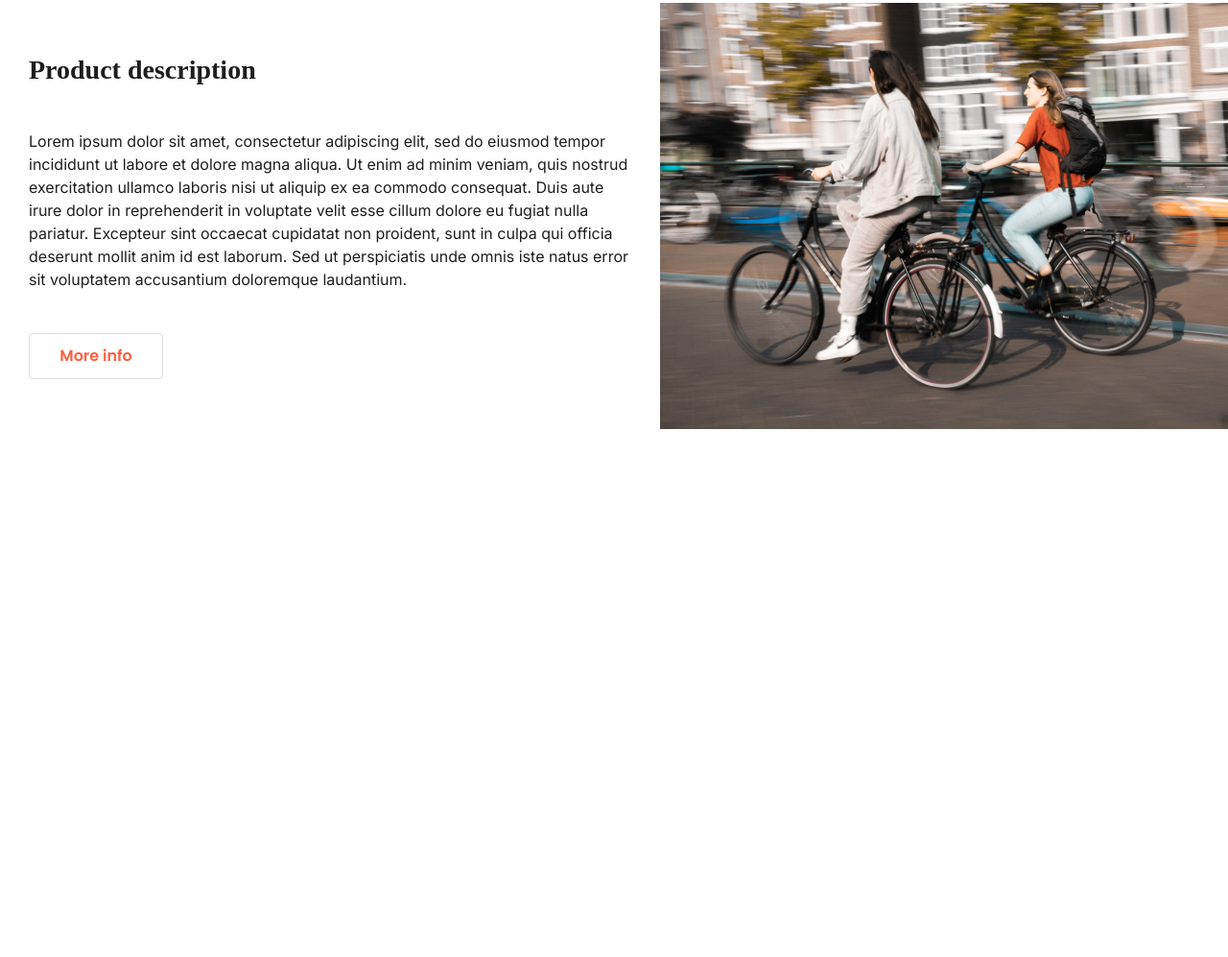
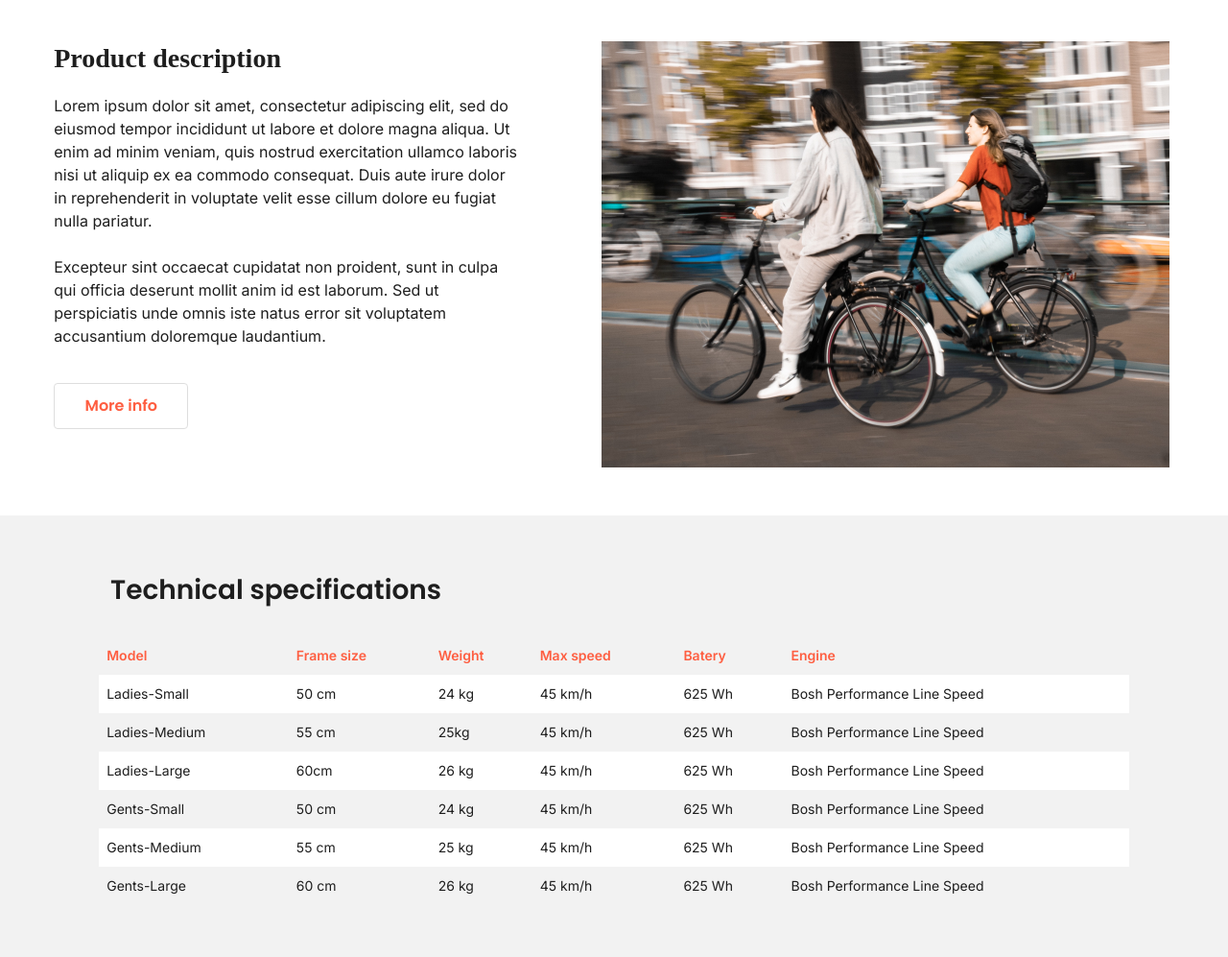
Before and after one commit to ervinkacar1991/enigmaTry-frontend-task, a website: page index.html in a window 1280 px wide. Shown: the part 817-1814 px from the top of the page at 96% size. Before the commit the page ends 1264 px from the top, so only its background shows below. Drawn offline with Linux system fonts and the light colour scheme.

Commit message:
Finish web page

```diff
--- a/index.html
+++ b/index.html
@@ -128,21 +128,87 @@
     <section class="product-desctiption-section">
       <div class="prod-desc-part">
         <h1>Product description</h1>
+        <div class="desc-paragraph">
           <p>
             Lorem ipsum dolor sit amet, consectetur adipiscing elit, sed do
-          eiusmod tempor incididunt ut labore et dolore magna aliqua. Ut enim ad
-          minim veniam, quis nostrud exercitation ullamco laboris nisi ut
+            eiusmod tempor incididunt ut labore et dolore magna aliqua. Ut enim
+            ad minim veniam, quis nostrud exercitation ullamco laboris nisi ut
             aliquip ex ea commodo consequat. Duis aute irure dolor in
             reprehenderit in voluptate velit esse cillum dolore eu fugiat nulla
-          pariatur. Excepteur sint occaecat cupidatat non proident, sunt in
-          culpa qui officia deserunt mollit anim id est laborum. Sed ut
-          perspiciatis unde omnis iste natus error sit voluptatem accusantium
-          doloremque laudantium.
+            pariatur.
+            <br /><br />
+            Excepteur sint occaecat cupidatat non proident, sunt in culpa qui
+            officia deserunt mollit anim id est laborum. Sed ut perspiciatis
+            unde omnis iste natus error sit voluptatem accusantium doloremque
+            laudantium.
           </p>
+        </div>
         <button class="info-btn">More info</button>
       </div>
-      <div class="img-part">
+
       <img src="/images/maixent-viau-hQvzY0gXsdk-unsplash 1.png" alt="" />
+    </section>
+    <section class="table-section">
+      <h1>Technical specifications</h1>
+      <div class="table-container">
+        <table>
+          <tr>
+            <th>Model</th>
+            <th>Frame size</th>
+            <th>Weight</th>
+            <th>Max speed</th>
+            <th>Batery</th>
+            <th>Engine</th>
+          </tr>
+          <tr>
+            <td>Ladies-Small</td>
+            <td>50 cm</td>
+            <td>24 kg</td>
+            <td>45 km/h</td>
+            <td>625 Wh</td>
+            <td>Bosh Performance Line Speed</td>
+          </tr>
+          <tr>
+            <td>Ladies-Medium</td>
+            <td>55 cm</td>
+            <td>25kg</td>
+            <td>45 km/h</td>
+            <td>625 Wh</td>
+            <td>Bosh Performance Line Speed</td>
+          </tr>
+          <tr>
+            <td>Ladies-Large</td>
+            <td>60cm</td>
+            <td>26 kg</td>
+            <td>45 km/h</td>
+            <td>625 Wh</td>
+            <td>Bosh Performance Line Speed</td>
+          </tr>
+          <tr>
+            <td>Gents-Small</td>
+            <td>50 cm</td>
+            <td>24 kg</td>
+            <td>45 km/h</td>
+            <td>625 Wh</td>
+            <td>Bosh Performance Line Speed</td>
+          </tr>
+          <tr>
+            <td>Gents-Medium</td>
+            <td>55 cm</td>
+            <td>25 kg</td>
+            <td>45 km/h</td>
+            <td>625 Wh</td>
+            <td>Bosh Performance Line Speed</td>
+          </tr>
+          <tr>
+            <td>Gents-Large</td>
+            <td>60 cm</td>
+            <td>26 kg</td>
+            <td>45 km/h</td>
+            <td>625 Wh</td>
+            <td>Bosh Performance Line Speed</td>
+          </tr>
+        </table>
       </div>
     </section>
   </body>
--- a/utilities/_productdescription.scss
+++ b/utilities/_productdescription.scss
@@ -15,6 +15,10 @@
         font-weight: 600;
         font-size: $desc-title-font-size;
         line-height: $lg-line-height;
+    }
+    .desc-paragraph{
+        width: 488px;
+        height: 256px;
     }
     p{
         color: $semi-black;
@@ -34,6 +38,12 @@
             font-size: $base-font-size;
             line-height: $base-line-height;
             border: 1px solid $medium-gray;
+            margin-top: 25px;
             cursor: pointer;
     }
+    img{
+        margin-top: 40px;
+        margin-right: 35px;
+    }
+
 }
--- /dev/null
+++ b/utilities/_table.scss
@@ -0,0 +1,53 @@
+.table-section{
+    width: 100%;
+    height: 460px;
+    display: flex;
+    flex-direction: column;
+    background-color: $light-gray;
+    margin-top: 50px;
+    padding: 30px;
+    .table-container{
+        display: flex;
+        justify-content: center;
+        align-items: center;
+        margin-top: 30px;
+
+    }
+
+    h1{
+        color: $semi-black;
+        font-family: 'Poppins';
+        font-weight: 600;
+        font-size: $desc-title-font-size;
+        line-height: $lg-line-height;
+        margin-top: 30px;
+        margin-left: 85px;
+    }
+    table{
+        border-collapse: collapse;
+        width: 88%;
+
+        th{
+            color: $orange;
+            text-align: left;
+            padding: 8px;
+            font-family: 'Inter';
+            font-weight: 600;
+            font-size: $checkbox-text-size;
+            line-height: $base-line-height;
+        }
+
+         td {
+            color: $semi-black;
+            text-align: left;
+            padding: 8px;
+            font-family: 'Inter';
+            font-weight: 400;
+            font-size: $checkbox-text-size;
+            line-height: $base-line-height;
+          }
+          tr:nth-child(even) {
+            background-color: $white;
+          }
+    }
+}
--- a/utilities/index.scss
+++ b/utilities/index.scss
@@ -8,6 +8,7 @@
 @import 'header';
 @import 'main';
 @import 'productdescription';
+@import 'table';
 
 
 
```
Also changed, not shown: css/index.css. Lines whose indentation alone changed are shown as unchanged.
